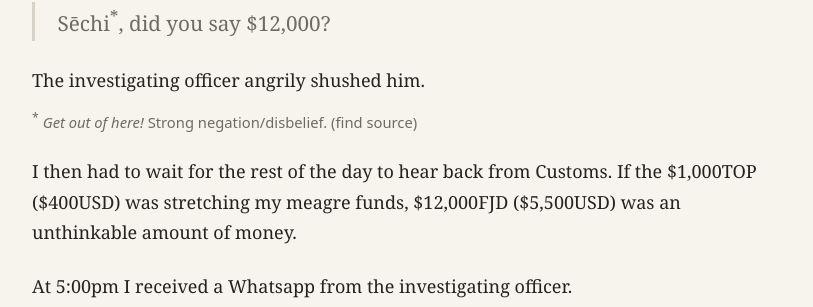
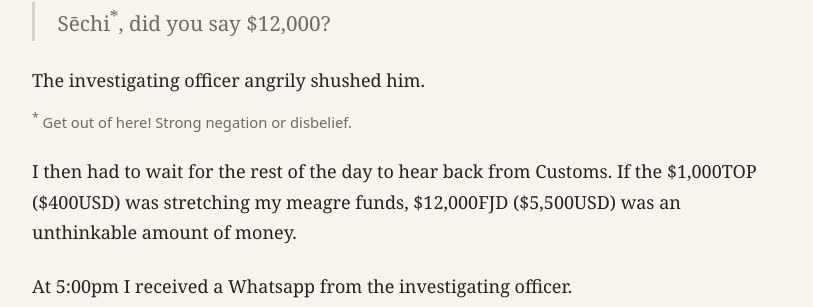
Before and after one commit to geekygrappler/Lordshipsailing, a Jekyll site: the page built from _posts/2026-11-09-the-neverending-journey.md, in a window 1280 px wide and 900 px high, scrolled down 5343 px. Shown: the part 148-455 px from the top of the window, without its empty margins (230-1043 px from the left). Built offline with Jekyll 4.4.1, drawn with Linux system fonts in a browser that asks for light colours.

Commit message:
Update The neverending journey

```diff
--- a/_posts/2026-11-09-the-neverending-journey.md
+++ b/_posts/2026-11-09-the-neverending-journey.md
@@ -2,10 +2,11 @@
 layout: default
 title: "The neverending journey"
 description: ""
-permalink: /the-neverending-journey/
+permalink: "/the-neverending-journey/"
 ---
 
 # The neverending journey
+
 ## A Departure I Wish I could Forget
 I had one more beer at the floating bar in Vava'u Tonga. One last one for the road. Said goodbye to the sailors around me and hopped into my beaten down, Chinese branded 2 person dinghy, the air floor sadly deflated. I fired up my much newer, but of similar origin, 2.5HP two stroke, and pootled across the bay to my home for the last 3 years, Lordship, a 38 foot Westerly Sealord. I was in no rush. I like to start all my off shore passages so that I'm heading away from land around sunset. I have a lot of nervous energy, and I know I will stay up all night keeping a proper watch. My theory is that when I'm napping in the middle of the next day any traffic close to shore, with the appropriate watch, should see me. It hasn't failed me so far.
 
@@ -57,7 +58,7 @@ After the interview was done, I asked the investigating officer 'off the record'
 
 The investigating officer angrily shushed him.
 
-<sup>&#42;</sup> *Get out of here!* Strong negation/disbelief. (find source)
+<sup>&#42;</sup> Get out of here! Strong negation or disbelief.
 {: .article-note}
 
 I then had to wait for the rest of the day to hear back from Customs. If the $1,000TOP ($400USD) was stretching my meagre funds, $12,000FJD ($5,500USD) was an unthinkable amount of money.
```
